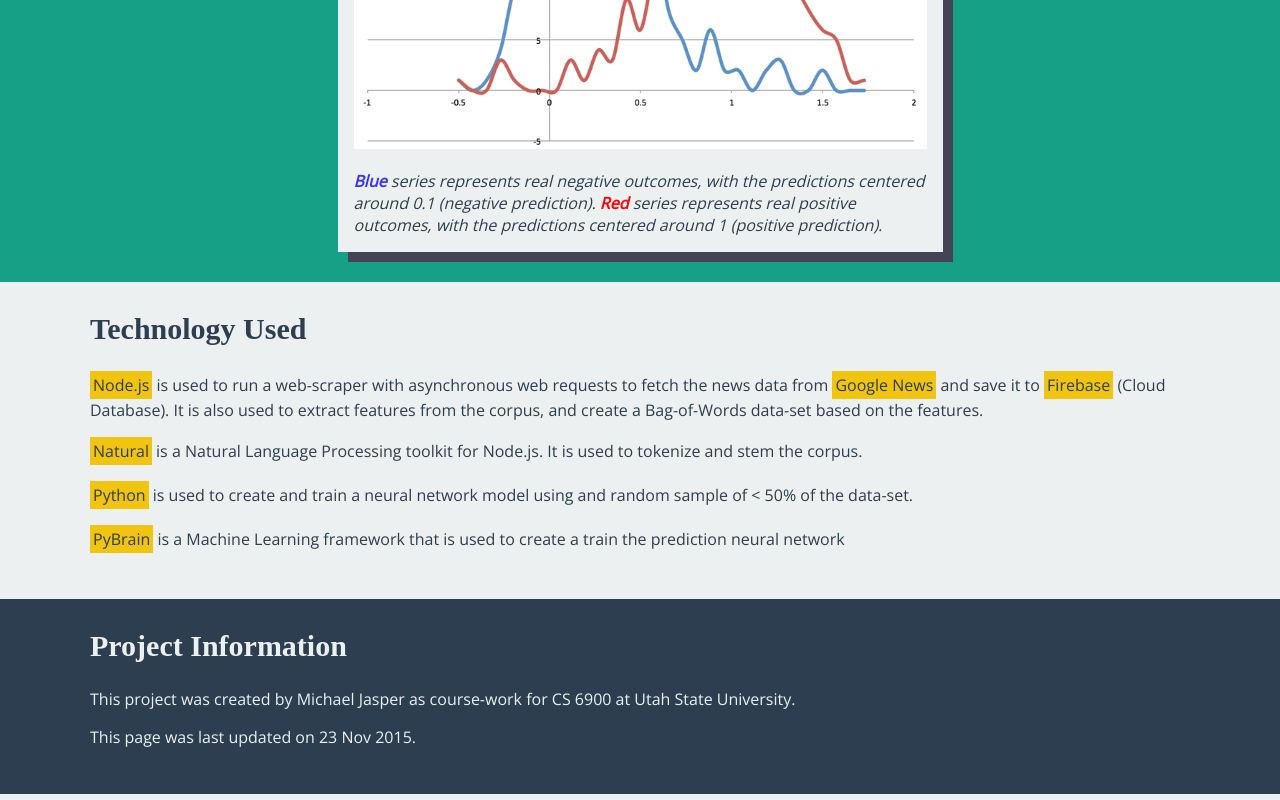
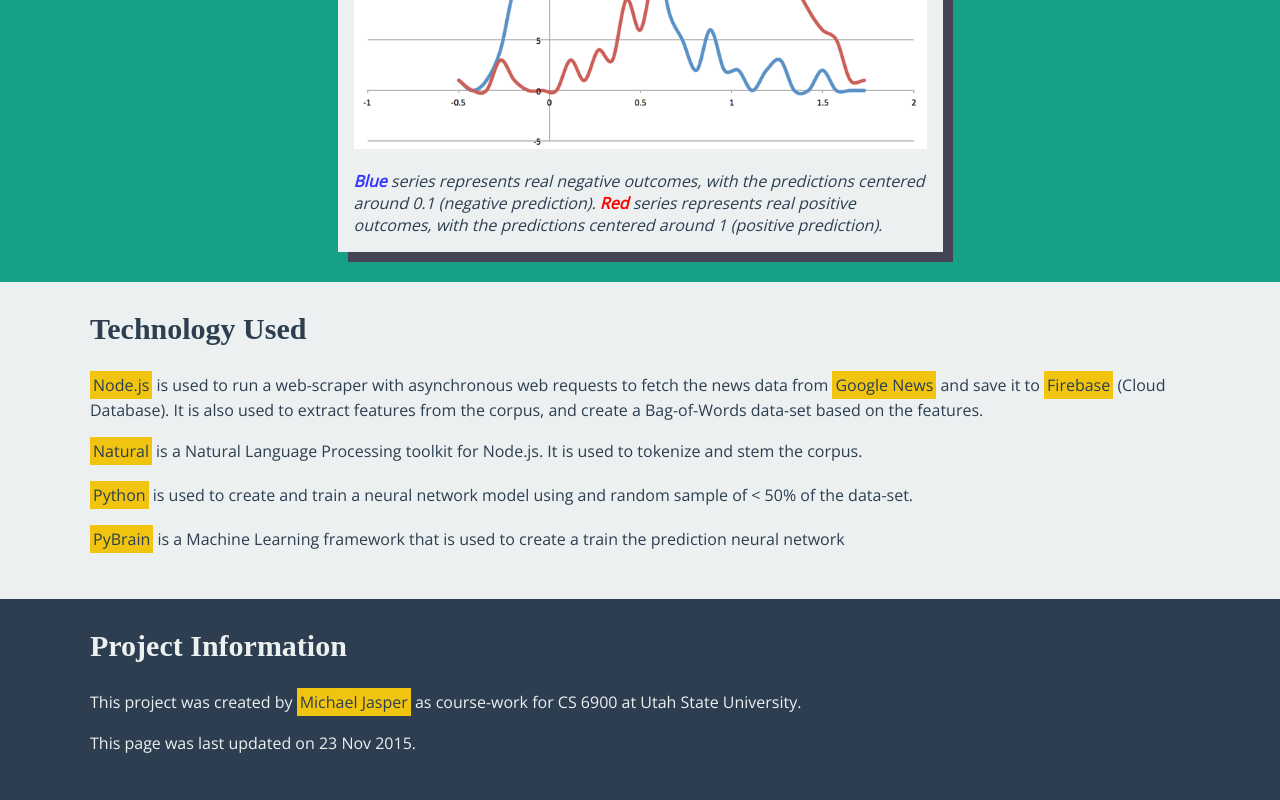
Before and after one commit to mdjasper/google-news-neural-network, a plain HTML site: page index.html in a window 1280 px wide. Shown: the part 1733-2533 px from the top of the page. Drawn offline with nearby package versions, Linux system fonts and the light colour scheme; a web font is replaced by a local one.

Commit message:
website link

```diff
--- a/index.html
+++ b/index.html
@@ -82,8 +82,9 @@
 	<section class="project">
 		<div class="page-width">
 			<h2 class="section__title">Project Information</h2>
-			<p>This project was created by Michael Jasper as course-work for CS 6900 at Utah State University.</p>
+			<p>This project was created by <a href="http://www.mikedoesweb.com">Michael Jasper</a> as course-work for CS 6900 at Utah State University.</p>
 			<p>This page was last updated on 23 Nov 2015.</p>
+
 		</div>
 	</section>
 </main>
```
